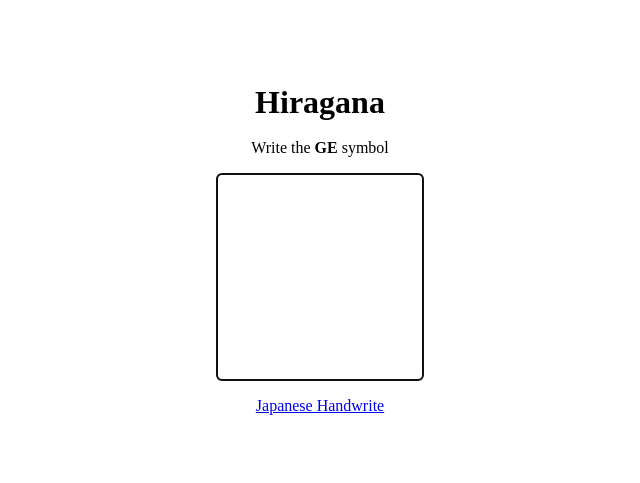
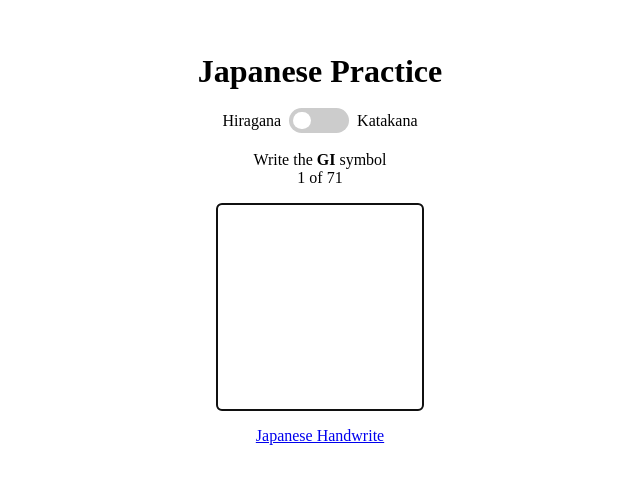
Before and after one commit to DanniloSN/---, a plain HTML site: page index.html in a window 1280 px wide. Shown: the part 151-634 px from the top of the page, without its empty margins (320-960 px from the left). Drawn offline with Linux system fonts and the light colour scheme.

Commit message:
Added katakana and an alert with your score

```diff
--- a/index.html
+++ b/index.html
@@ -8,11 +8,21 @@
   <link rel="stylesheet" href="style.css">
 </head>
 <body>
-  <h1>Hiragana</h1>
+  <h1>Japanese Practice</h1>
   <br />
-  <p>Write the <b id="hiragana-label">#</b> symbol</p>
-  <form id="hiragana-form">
-    <input id="hiragana-input" value="#" autofocus required />
+  <div class="switch-container">
+    <span>Hiragana</span>
+    <label class="switch">
+      <input type="checkbox" id="symbol-switch">
+      <span class="slider round"></span>
+    </label>
+    <span>Katakana</span>
+  </div>
+  <br>
+  <p>Write the <b id="symbol-label">#</b> symbol</p>
+  <p><span id="symbol-count">#</span> of <span>71</span></p>
+  <form id="symbol-form">
+    <input id="symbol-input" value="#" autofocus required />
   </form>
   <a
     href="https://support.google.com/gboard/answer/9108773?hl=en&co=GENIE.Platform%3DAndroid"
--- a/script.js
+++ b/script.js
@@ -1,4 +1,4 @@
-let hiragana = [
+const hiragana = [
   { romanji: 'a', symbol: 'あ' },
   { romanji: 'i', symbol: 'い' },
   { romanji: 'u', symbol: 'う' },
@@ -87,7 +87,7 @@ let hiragana = [
   { romanji: 'do', symbol: 'ど' },
 ]
 
-let katakana = [
+const katakana = [
   { romanji: 'a', symbol: 'ア' },
   { romanji: 'i', symbol: 'イ' },
   { romanji: 'u', symbol: 'ウ' },
@@ -176,19 +176,28 @@ let katakana = [
   { romanji: 'do', symbol: 'ド' },
 ]
 
-let actualHiragana = null
+let kanaList = []
+let actualKanaType = 'hiragana'
+let actualKana = null
 let score = 0
+
+const symbolLabel = document.getElementById('symbol-label')
+const symbolInput = document.getElementById('symbol-input')
+const symbolForm = document.getElementById('symbol-form')
+const symbolCount = document.getElementById('symbol-count')
+const symbolSwitch = document.getElementById('symbol-switch')
 
 function randomNumber(toNumber) {
   return Math.floor(Math.random() * toNumber)
 }
 
-function generateNewRandomHiragana() {
-  const index = randomNumber(hiragana.length)
-  actualHiragana = Object.assign(hiragana[index])
-  hiragana.splice(index, 1)
-  document.getElementById('hiragana-label').innerHTML = actualHiragana.romanji
-  document.getElementById('hiragana-input').value = ''
+function generateNewRandomKana() {
+  const index = randomNumber(kanaList.length)
+  actualKana = Object.assign(kanaList[index])
+  kanaList.splice(index, 1)
+  symbolCount.innerHTML = (71 - kanaList.length)
+  symbolLabel.innerHTML = actualKana.romanji
+  symbolInput.value = ''
 }
 
 function reset() {
@@ -196,12 +205,30 @@ function reset() {
   window.location.reload()
 }
 
-document.getElementById('hiragana-form').addEventListener('submit', event => {
+function start(type) {
+  score = 0
+  actualKanaType = type
+  if (type == 'hiragana') kanaList = Object.assign([], hiragana)
+  else kanaList = Object.assign([], katakana)
+  generateNewRandomKana()
+}
+
+symbolForm.addEventListener('submit', event => {
   event.preventDefault()
-  const inputValue = document.getElementById('hiragana-input').value
-  if (inputValue == actualHiragana.symbol) score += 1
-  if (hiragana.length == 0) return reset()
-  generateNewRandomHiragana()
+  const inputValue = symbolInput.value
+  if (inputValue == actualKana.symbol) score += 1
+  if (kanaList.length == 0) {
+    alert(`Your score: ${score}`)
+    return reset()
+  }
+  generateNewRandomKana()
 })
 
-generateNewRandomHiragana()
+symbolSwitch.addEventListener('change', event => {
+  event.preventDefault()
+  const inputValue = symbolSwitch.checked
+  if (inputValue) start('katakana')
+  else start('hiragana')
+})
+
+start(actualKanaType)
--- a/style.css
+++ b/style.css
@@ -16,17 +16,17 @@ body {
   align-items: center;
 }
 
-#hiragana-label {
+#symbol-label {
   text-transform: uppercase;
 }
 
-form {
+#symbol-form {
   width: 13rem;
   display: flex;
   flex-direction: column;
 }
 
-input {
+#symbol-input {
   height: 13rem;
   width: auto;
   margin: 1rem 0;
@@ -36,6 +36,67 @@ input {
   border-radius: 5px;
 }
 
-button {
-  padding: 0.5rem;
+.switch-container {
+  display: flex;
+  align-items: center;
 }
+
+.switch {
+  margin: 0 0.5rem;
+  position: relative;
+  display: inline-block;
+  width: 60px;
+  height: 25px;
+}
+
+.switch input {
+  opacity: 0;
+  width: 0;
+  height: 0;
+}
+
+.slider {
+  position: absolute;
+  cursor: pointer;
+  top: 0;
+  left: 0;
+  right: 0;
+  bottom: 0;
+  background-color: #ccc;
+  -webkit-transition: .4s;
+  transition: .4s;
+}
+
+.slider:before {
+  position: absolute;
+  content: "";
+  height: 17.5px;
+  width: 17.5px;
+  left: 4px;
+  bottom: 4px;
+  background-color: white;
+  -webkit-transition: .4s;
+  transition: .4s;
+}
+
+input:checked + .slider {
+  background-color: #2196F3;
+}
+
+input:focus + .slider {
+  box-shadow: 0 0 1px #2196F3;
+}
+
+input:checked + .slider:before {
+  -webkit-transform: translateX(33px);
+  -ms-transform: translateX(33px);
+  transform: translateX(33px);
+}
+
+.slider.round {
+  border-radius: 50px;
+}
+
+.slider.round:before {
+  border-radius: 50%;
+}
```
